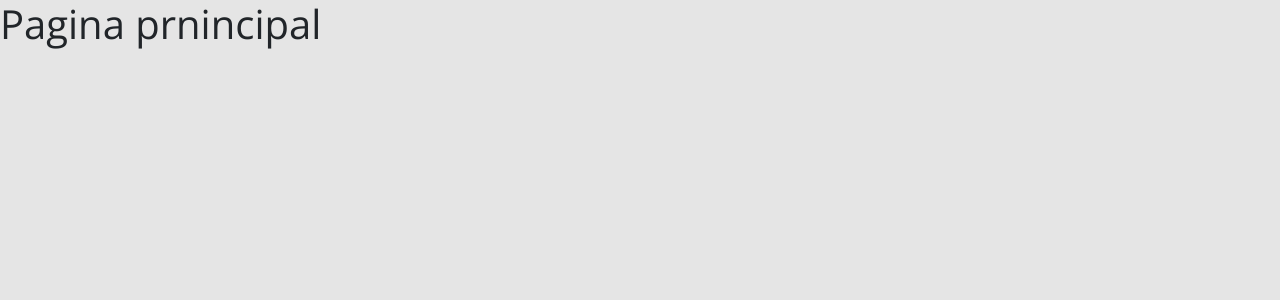
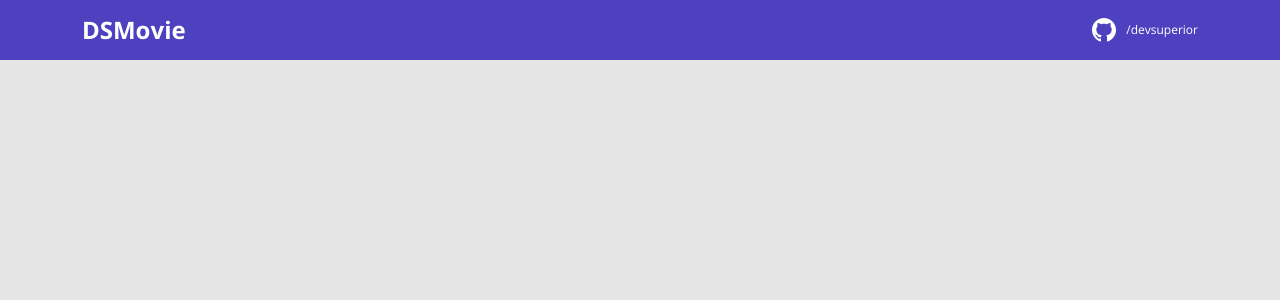
Before and after one commit to ivitoria1/dsmovie, a React (Create React App) app in the folder frontend/: page / in a window 1280 px wide. Shown: the top 300 px of the page. Built offline with nearby package versions, Linux system fonts and the light colour scheme.

Commit message:
Componente Navbar

```diff
--- a/frontend/src/App.tsx
+++ b/frontend/src/App.tsx
@@ -1,6 +1,8 @@
+import Navbar from "./components/Navbar";
+
 function App() {
   return (
-    <h1>Pagina prnincipal</h1>
+    <Navbar />
   );
 }
 
--- /dev/null
+++ b/frontend/src/components/Navbar/index.tsx
@@ -0,0 +1,22 @@
+import {ReactComponent as GithubIcon} from 'assets/img/github.svg';
+import './styles.css';
+
+function Navbar() {
+  return (
+    <header>
+    <nav className="container">
+        <div className="dsmovie-nav-content">
+            <h1>DSMovie</h1>
+            <a href="https://github.com/devsuperior" target="_blank" rel="noreferrer">
+                <div className="dsmovie-contact-container">
+                    <GithubIcon />
+                    <p className="dsmovie-contact-link">/devsuperior</p>
+                </div>
+            </a>
+        </div>
+    </nav>
+</header>
+  );
+}
+
+export default Navbar;
--- /dev/null
+++ b/frontend/src/components/Navbar/styles.css
@@ -0,0 +1,29 @@
+header {
+    background-color: var(--color-primary);
+    height: 60px;
+    display: flex;
+    align-items: center;
+}
+
+.dsmovie-nav-content{
+    display: flex;
+    justify-content: space-between;
+    align-items: center;
+    color : #FFF;
+}
+
+.dsmovie-nav-content h1{
+    margin: 0;
+    font-weight: 700;
+    font-size: 24px;
+}
+
+.dsmovie-contact-container{
+    display: flex;
+    align-items: center;
+}
+
+.dsmovie-contact-link{
+    margin: 0 0 0 10px;
+    font-size: 12px;
+}
--- a/frontend/tsconfig.json
+++ b/frontend/tsconfig.json
@@ -1,5 +1,6 @@
 {
   "compilerOptions": {
+    "baseUrl": "./src",
     "target": "es5",
     "lib": [
       "dom",
```
Also changed, not shown: frontend/src/assets/img/github.svg (added).
